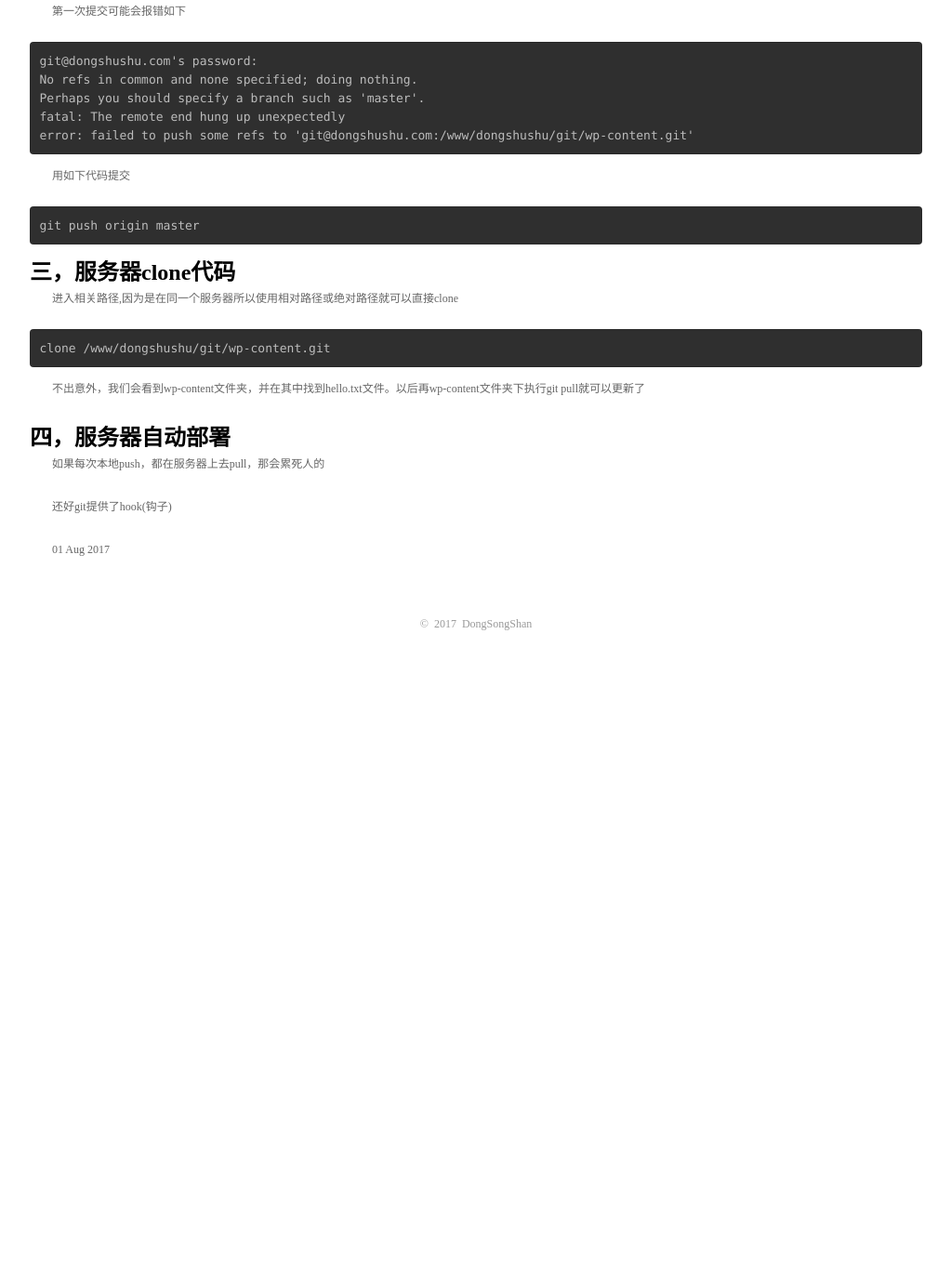
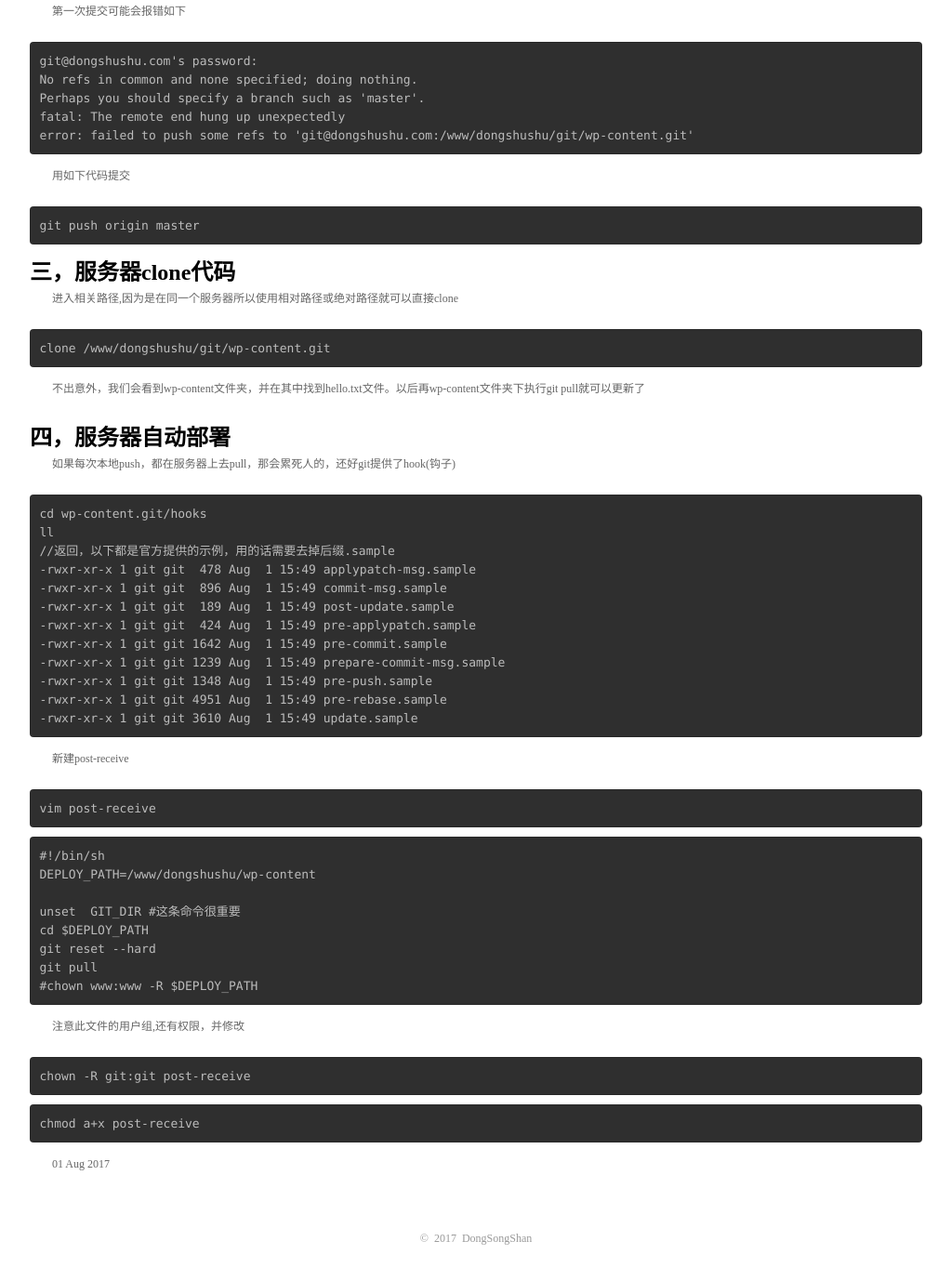
Before and after one commit to dongsongshan/dongsongshan.github.io, a Jekyll site: the page built from _posts/2017-08-01-git服务器创建并自动部署服务器代码.html, in a window 1280 px wide and 1400 px high, scrolled down 1743 px. Shown: the top 1378 px of the window at 93% size, without its empty margins (128-1151 px from the left). Built offline with Jekyll 4.4.1, drawn with Linux system fonts in a browser that asks for light colours; before the commit the page ends 2482 px from its top, so only the background shows below that.

Commit message:
2017-08-01

```diff
--- a/_posts/2017-08-01-git服务器创建并自动部署服务器代码.html
+++ b/_posts/2017-08-01-git服务器创建并自动部署服务器代码.html
@@ -92,12 +92,37 @@ error: failed to push some refs to 'git@dongshushu.com:/www/dongshushu/git/wp-co
 <p>不出意外，我们会看到wp-content文件夹，并在其中找到hello.txt文件。以后再wp-content文件夹下执行git pull就可以更新了</p>
 
 <h2>四，服务器自动部署</h2>
-<p>如果每次本地push，都在服务器上去pull，那会累死人的</p>
-<p>还好git提供了hook(钩子)</p>
+<p>如果每次本地push，都在服务器上去pull，那会累死人的，还好git提供了hook(钩子)</p>
+<pre>
+cd wp-content.git/hooks
+ll
+//返回，以下都是官方提供的示例，用的话需要去掉后缀.sample
+-rwxr-xr-x 1 git git  478 Aug  1 15:49 applypatch-msg.sample
+-rwxr-xr-x 1 git git  896 Aug  1 15:49 commit-msg.sample
+-rwxr-xr-x 1 git git  189 Aug  1 15:49 post-update.sample
+-rwxr-xr-x 1 git git  424 Aug  1 15:49 pre-applypatch.sample
+-rwxr-xr-x 1 git git 1642 Aug  1 15:49 pre-commit.sample
+-rwxr-xr-x 1 git git 1239 Aug  1 15:49 prepare-commit-msg.sample
+-rwxr-xr-x 1 git git 1348 Aug  1 15:49 pre-push.sample
+-rwxr-xr-x 1 git git 4951 Aug  1 15:49 pre-rebase.sample
+-rwxr-xr-x 1 git git 3610 Aug  1 15:49 update.sample
+</pre>
 
+<p>新建post-receive</p>
+<pre>vim post-receive</pre>
+<pre>
+#!/bin/sh
+DEPLOY_PATH=/www/dongshushu/wp-content
 
-
-
+unset  GIT_DIR #这条命令很重要
+cd $DEPLOY_PATH
+git reset --hard
+git pull
+#chown www:www -R $DEPLOY_PATH
+</pre>
+<p>注意此文件的用户组,还有权限，并修改</p>
+<pre>chown -R git:git post-receive</pre>
+<pre>chmod a+x post-receive</pre>
 
 
 
```
